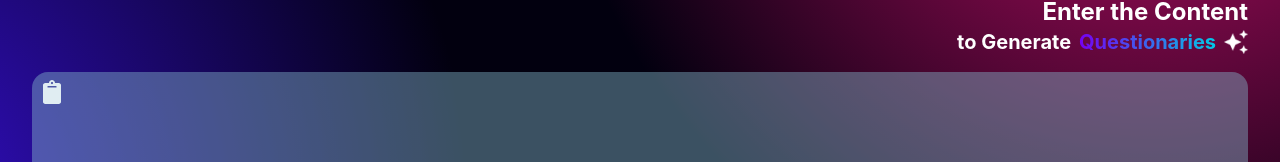
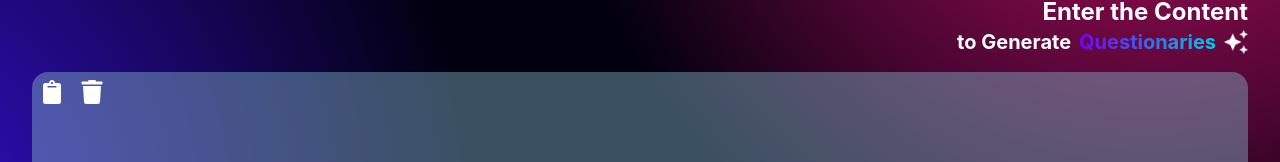
Before and after one commit to AOSSIE-Org/EduAid, a React (Create React App) app in the folder eduaid_web/: page /#/input in a window 1280 px wide. Shown: the part 127-289 px from the top of the page. Built offline with nearby package versions, Linux system fonts and the light colour scheme; no server answers.

Commit message:
feat: added Clear button to both web and extension

```diff
--- a/eduaid_web/src/pages/Text_Input.jsx
+++ b/eduaid_web/src/pages/Text_Input.jsx
@@ -3,7 +3,7 @@ import "../index.css";
 import logo_trans from "../assets/aossie_logo_transparent.png"
 import stars from "../assets/stars.png";
 import cloud from "../assets/cloud.png";
-import { FaClipboard } from "react-icons/fa";
+import { FaClipboard, FaTrash } from "react-icons/fa";
 import Switch from "react-switch";
 import { Link } from "react-router-dom";
 import apiClient from "../utils/apiClient";
@@ -20,6 +20,12 @@ const Text_Input = () => {
 
   const toggleSwitch = () => {
     setIsToggleOn((isToggleOn + 1) % 2);
+  };
+
+  const handleClear = () => {
+    if (window.confirm("Are you sure you want to clear the text?")) {
+      setText("");
+    }
   };
 
   const handleFileUpload = async (event) => {
@@ -166,9 +172,17 @@ const Text_Input = () => {
 
         {/* Textarea */}
         <div className="relative bg-[#83b6cc40] mx-4 sm:mx-8 rounded-2xl p-4 min-h-[160px] sm:min-h-[200px] mt-4">
-          <button className="absolute top-0 left-0 p-2 text-white focus:outline-none">
-            <FaClipboard className="h-[24px] w-[24px]" />
-          </button>
+          <div className="absolute top-0 left-0 flex z-10">
+            <button className="p-2 text-white focus:outline-none cursor-pointer">
+              <FaClipboard className="h-[24px] w-[24px]" />
+            </button>
+            <button
+              className="p-2 text-white focus:outline-none cursor-pointer"
+              onClick={handleClear}
+            >
+              <FaTrash className="h-[24px] w-[24px]" />
+            </button>
+          </div>
           <textarea
             className="absolute inset-0 p-8 pt-6 bg-[#83b6cc40] text-lg sm:text-xl rounded-2xl outline-none resize-none h-full overflow-y-auto text-white caret-white"
             style={{ scrollbarWidth: "none", msOverflowStyle: "none" }}
```
